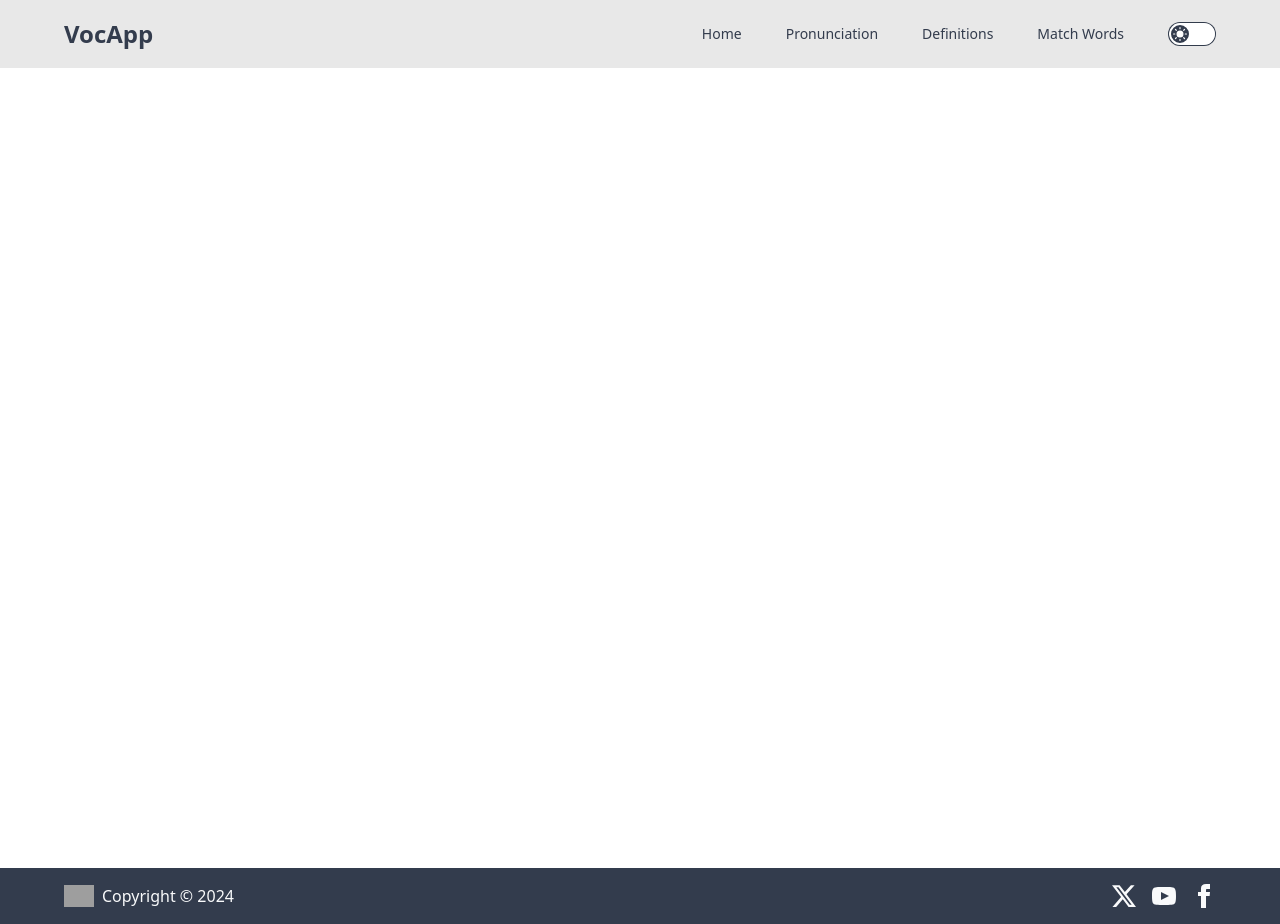
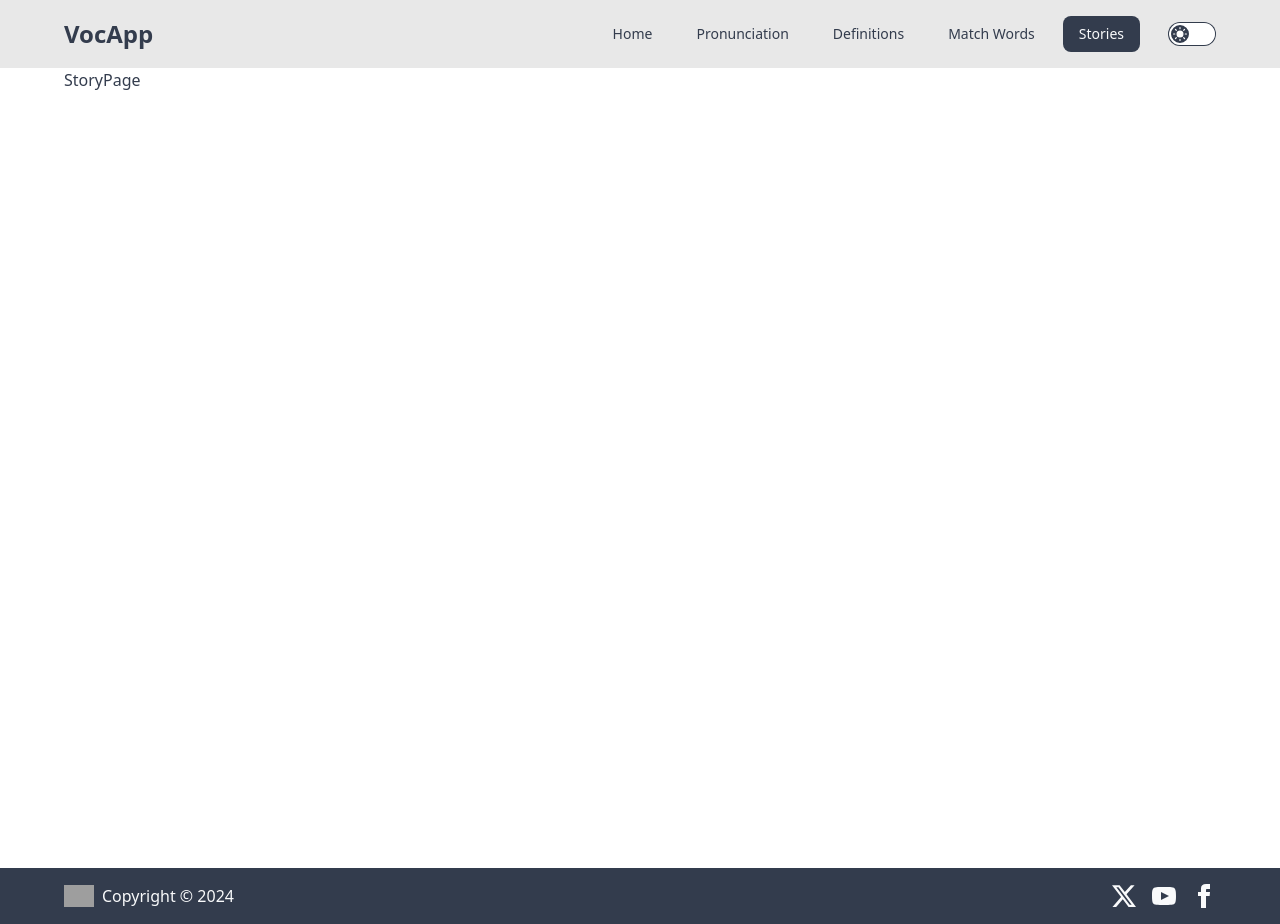
Before and after one commit to aliaydogdu105/vocapp, a React (Vite) app: page /stories in a window 1280 px wide. Built offline with nearby package versions, Linux system fonts and the light colour scheme; grey boxes are pictures that could not be loaded.

Commit message:
feat: start storyPage

```diff
--- a/src/pages/MainLayoutPage.jsx
+++ b/src/pages/MainLayoutPage.jsx
@@ -2,10 +2,11 @@ import React from "react";
 import { useState, useEffect } from "react";
 import { NavLink, Route, Routes } from "react-router-dom";
 import LandingPage from "./HomePage/LandingPage";
-import PronunciationPage from "../pages/PronunciationPage/PronunciationPage";
-import DefinitionsPage from "../pages/DefinitionsPage/DefinitionsPage";
-import WordMatchingPage from "../pages/WordMatchingPage/WordMatchingPage";
+import PronunciationPage from "./PronunciationPage";
+import DefinitionsPage from "./DefinitionsPage";
+import WordMatchingPage from "./WordMatchingPage";
 import ThemeButton from "../components/ThemeButton";
+import StoryPage from "./StoryPage";
 
 const Navbar = () => {
   const [isDark, setIsDark] = useState(
@@ -65,6 +66,9 @@ const Navbar = () => {
                 <li>
                   <NavLink to="/word-matching">Match Words</NavLink>
                 </li>
+                <li>
+                  <NavLink to="/stories">Stories</NavLink>
+                </li>
               </nav>
             </div>
             <ThemeButton isDark={isDark} setIsDark={setIsDark} />
@@ -76,6 +80,7 @@ const Navbar = () => {
               <Route path="/pronunciation" element={<PronunciationPage />} />
               <Route path="/definitions" element={<DefinitionsPage />} />
               <Route path="/word-matching" element={<WordMatchingPage />} />
+              <Route path="/stories" element={<StoryPage />} />
             </Routes>
           </section>
         </div>
--- /dev/null
+++ b/src/pages/StoryPage/index.jsx
@@ -0,0 +1,9 @@
+import React from 'react'
+
+const StoryPage = () => {
+  return (
+    <div>StoryPage</div>
+  )
+}
+
+export default StoryPage
```
Also changed, not shown: src/pages/DefinitionsPage/index.jsx (renamed from src/pages/DefinitionsPage/DefinitionsPage.jsx), src/pages/PronunciationPage/index.jsx (renamed from src/pages/PronunciationPage/PronunciationPage.jsx), src/pages/WordMatchingPage/index.jsx (renamed from src/pages/WordMatchingPage/WordMatchingPage.jsx).
